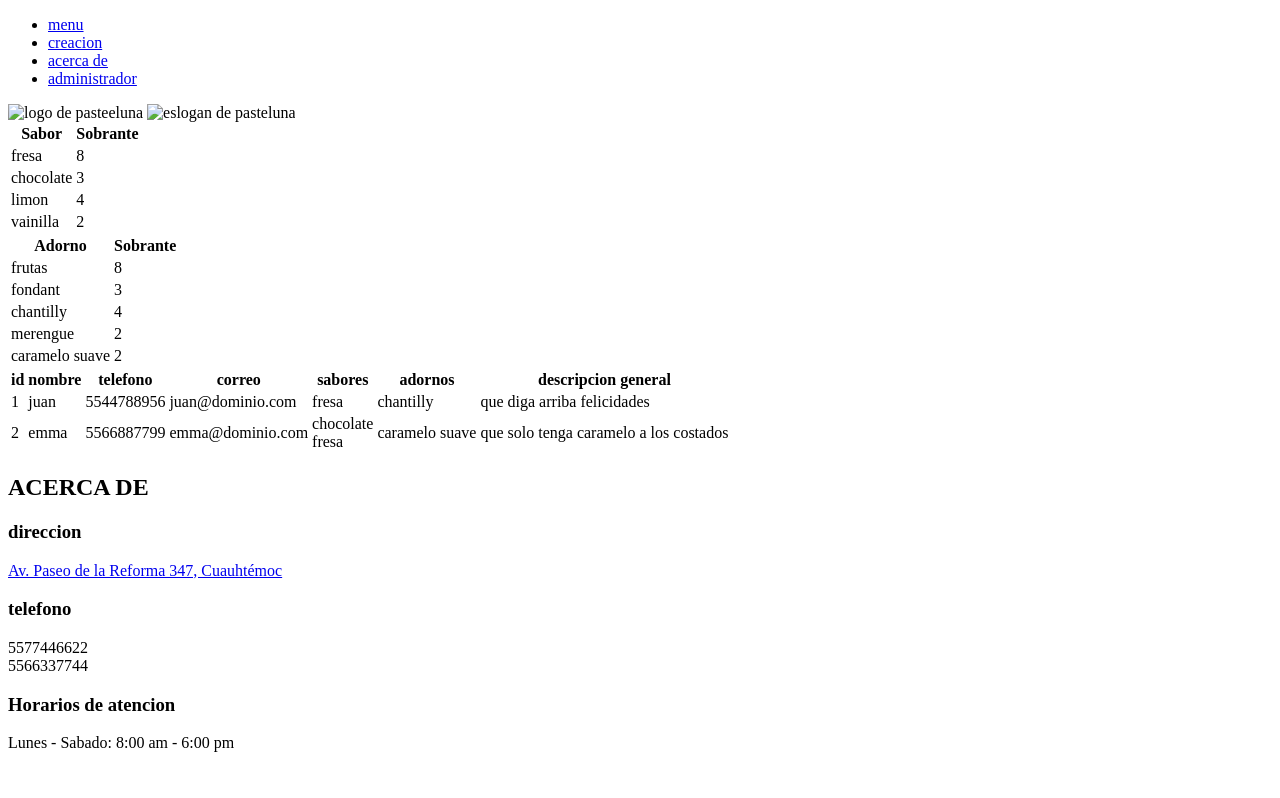
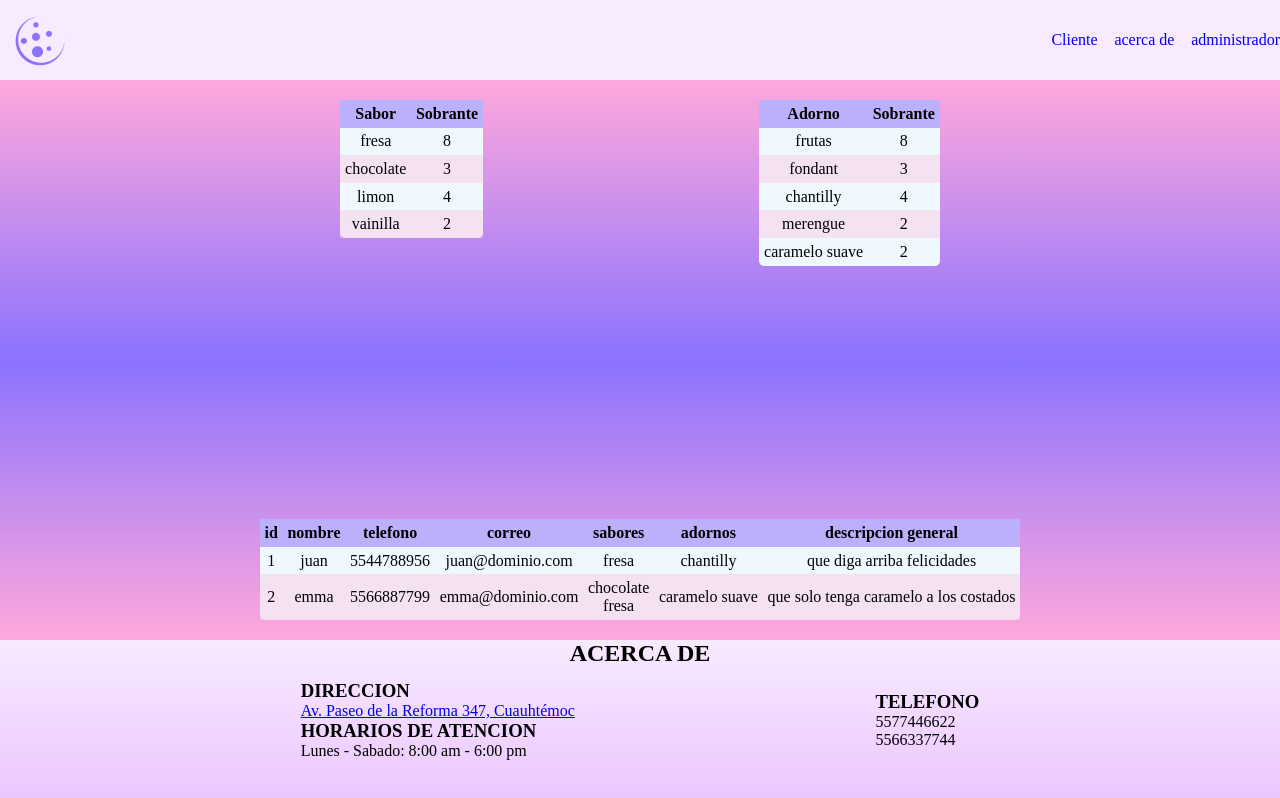
Before and after one commit to AngelCstd/Pasteluna, a plain HTML site: page views/admin.html in a window 1280 px wide. Drawn offline with Linux system fonts and the light colour scheme.

Commit message:
terminado, sujeto a mejoras de diseño

```diff
--- /dev/null
+++ b/Style/admin.css
@@ -0,0 +1,48 @@
+*{
+    box-sizing: border-box;
+}
+section{
+    width: 100%;
+    min-height: 70vh;
+    background: linear-gradient(180deg, #ffa8dc, #8b73ff, #ffa8dc);
+    display: flex;
+    flex-flow: row nowrap;
+    justify-content: center;
+    align-items: center;
+}
+div.tabla{
+    width: 90vw;
+    min-height: 65vh;
+    display: flex;
+    flex-flow: row wrap;
+    justify-content: space-evenly;
+    align-items: flex-start;
+
+}
+table{
+    table-layout: fixed;
+    background-color: aliceblue;
+    border-collapse: collapse;
+    border-radius: 0 0 5px 5px;
+
+
+}
+.pedidos{
+    align-self: flex-end;
+    width: 90vw;
+    overflow: auto;
+    display: flex;
+    justify-content: center;
+    align-items: center;
+}
+thead{
+    background-color: #ae9efbca;
+}
+td, th{
+    text-align: center;
+    padding: .3em;
+
+}
+tbody tr:nth-child(even) {
+    background-color: #f9c3e372;
+  }
--- /dev/null
+++ b/Style/headeryfooter.css
@@ -0,0 +1,59 @@
+*{
+    margin: 0;
+}
+body{
+    font-size: 16px;
+}
+/**********header***********/
+header{
+    position: sticky;
+    top: 0;
+    left: 0;
+    background-color: #f8eafff7;
+    z-index: 1000;
+}
+nav, footer, .div-footer{
+    display: flex;
+    align-items: center;
+    justify-content: space-between;
+}
+header a{
+    text-decoration: none;
+}
+header li{
+    display: inline-block;
+    margin-left: .8em;
+}
+nav img{
+    height: 10vh;
+}
+/* **********footer********** */
+footer{
+    position: relative;
+    top: 0;
+    background: linear-gradient(180deg, #f8eaff, #ebc7ff);
+    height: 10em;
+    flex-flow: row wrap;
+    justify-content: space-evenly;
+}
+footer>h2{
+    position: absolute;
+    top: 0;
+}
+footer>div{
+    flex-flow: column wrap;
+    justify-content: space-between;
+}
+/**********responsive**********/
+@media (max-width: 500px) {
+    body{
+        font-size: 12px
+    }
+
+}
+@media (max-width: 550px) and (min-width: 500px) {
+    body{
+        font-size: 14px
+    }
+
+}
--- a/Style/Style.css
+++ b/Style/index.css
@@ -1,42 +1,15 @@
-/* header con nav*/
-html{
-    height: auto;
-    min-height: 100%;
-}
 *{
     margin: 0;
 }
 body{
     font-size: 16px;
 }
-h2.titulo{
+div{
+    display: flex;
+}
+section>h2{
     position: absolute;
     top: 0;
-}
-header{
-    position: sticky;
-    top: 0;
-    left: 0;
-    background-color: #f8eafff7;
-    z-index: 1000;
-}
-nav{
-    display:flex;
-    justify-content: space-between;
-    align-items: center;
-}
-a.barnav{
-    text-decoration: none;
-}
-li{
-    margin: 0.5em;
-}
-li.barnav{
-    display: inline;
-    padding-right: .5em;
-}
-img.logo{
-    height: 10vh;
 }
 section{
     position: relative;
@@ -49,12 +22,13 @@ section{
     height: 90vh;
     width: 100%;
 }
+
+
 /* ***************menu********** */
 section.menu{
     background: linear-gradient(180deg, #ffa8dc, #8b73ff);
 }
 div.menu{
-    display: flex;
     width: 75vw;
     margin: auto;
     flex-flow: row wrap;
@@ -62,26 +36,32 @@ div.menu{
     justify-content: space-around;
 
 }
-ul{
-    padding: 0;
-    list-style-type: none;
-}
-div.lista-menu{
+div.menu div{
     font-size: .75em;
     box-shadow: .15em .18em .25em black;
     border-radius: 10px;
-    display: flex;
     flex-flow: column nowrap;
     align-items: center;
     justify-content: space-evenly;
     padding: .8em;
 }
+ul{
+    padding: 0;
+    list-style-type: none;
+}
+li{
+    margin: 0.5em;
+}
+
+
 /* ************envio************** */
 section.envio{
     background: linear-gradient(360deg, #ffa8dc, #8b73ff);
 }
-div.formulario{
-    display: flex;
+label{
+    font-size: .6em;
+}
+div.form{
     flex-flow: row wrap;
     justify-content: center;
     align-items: stretch;
@@ -91,47 +71,22 @@ div.formulario{
     border-radius: 10px;
     padding: 0 .5em .5em;
 }
-div.seleccion-pastel{
-    display: flex;
+div.form-pastel{
     flex-flow: row nowrap;
     justify-content: space-between;
     column-gap: 5vw;
     align-items: stretch;
 }
-label{
-    font-size: .6em;
+div.form-pastel>div{
+    display: block;
 }
-ul.seleccion-formulario{
-    margin: -16px;
-    display: block;
-    padding: -15px;
-}
-li.seleccion-formulario{
-    margin: 0px;
-}
-.form-datos-envio{
+div.form-datos{
     display: flex;
     flex-flow: column nowrap;
     justify-content: flex-start;
     align-items: flex-start;
 }
-/* **********footer********** */
-footer{
-    position: relative;
-    top: 0;
-    background: linear-gradient(180deg, #f8eaff, #edd0fd);
-    height: 10em;
-    display: flex;
-    flex-flow: row wrap;
-    justify-content: space-evenly;
-    align-items: center;
-}
-div.div-footer{
-    display: flex;
-    flex-flow: column wrap;
-    justify-content: center;
-    align-items: center;
-}
+
 /************input*************/
 .input-form{
     width: 100%;
@@ -156,6 +111,8 @@ div.div-footer{
     transform-origin: left top;
     color: #000;
 }
+
+/********responsive*********/
 @media (max-width: 500px) {
     body{
         font-size: 12px
--- a/index.html
+++ b/index.html
@@ -7,25 +7,26 @@
     <meta name="viewport" content="width=device-width, initial-scale=1.0" />
     <title>Pasteluna</title>
     <link rel="icon" href="./Img/Pasteluna-sinfondo.png" />
-    <link rel="stylesheet" href="./Style/Style.css" />
+    <link rel="stylesheet" href="Style/headeryfooter.css">
+    <link rel="stylesheet" href="./Style/index.css" />
 </head>
 
 <body>
     <header>
         <nav>
-            <img src="./Img/Pasteluna-sinfondo.png" alt="logo de pasteeluna" class="logo" />
+            <img src="./Img/Pasteluna-sinfondo.png" alt="logo de pasteeluna"/>
             <ul>
-                <li class="barnav"><a class="barnav" href="#menu">menu</a></li>
-                <li class="barnav"><a class="barnav" href="#envio">envio</a></li>
-                <li class="barnav"><a class="barnav" href="#acercaDe">acerca de</a></li>
-                <li class="barnav"><a class="barnav" href="./views/admin.html">admin</a></li>
+                <li><a href="#menu">menu</a></li>
+                <li><a href="#envio">envio</a></li>
+                <li><a href="#acercaDe">acerca de</a></li>
+                <li><a href="./views/admin.html">admin</a></li>
             </ul>
         </nav>
     </header>
     <section class="menu">
-        <h2 id="menu" class="titulo">MENU</h2>
+        <h2 id="menu">MENU</h2>
         <div class="menu">
-            <div class="lista-menu">
+            <div>
                 <h3>Sabores</h3>
                 <ul>
                     <li>Fresa .........40</li>
@@ -34,7 +35,7 @@
                     <li>Vainilla ....40</li>
                 </ul>
             </div>
-            <div class="lista-menu">
+            <div>
                 <h3>Adornos</h3>
                 <ul>
                     <li>Frutas .........40</li>
@@ -47,11 +48,12 @@
         </div>
     </section>
     <section class="envio">
-        <h2 id="envio" class="titulo">ENVIO</h2>
+        <h2 id="envio">ENVIO</h2>
         <form>
-            <div class="formulario">
-                <div class="seleccion-pastel">
-                    <div class="seleccion-formulario">
+            <div class="form">
+                <div class="form-pastel">
+                    <div>
+
                         <h3>Sabores</h3>
                         <input type="checkbox" name="sabores" id="fresa" value="fresa" />
                         <label for="fresa">Fresa</label><br />
@@ -61,8 +63,10 @@
                         <label for="limon">Limon</label><br />
                         <input type="checkbox" name="sabores" id="vainilla" value="vainilla" />
                         <label for="vainilla">Vainilla</label>
+
                     </div>
-                    <div class="seleccion-formulario">
+                    <div>
+
                         <h3>Adornos</h3>
                         <input type="checkbox" name="adornos" id="frutas" value="frutas" />
                         <label for="frutas">Frutas</label><br />
@@ -74,34 +78,34 @@
                         <label for="merengue">Merengue</label><br />
                         <input type="checkbox" name="adornos" id="carameloSuave" value="carameloSuave" />
                         <label for="carameloSuave">Caramelo</label>
+
                     </div>
                 </div>
-                <div class="form-datos-envio"><br>
+                <div class="form-datos"><br>
+
                     <input class="input-form" type="text" name="nombre" id="nombre" placeholder="  " />
                     <label class="label-form" for="nombre">Nombre</label>
-                    <input class="input-form" type="number" name="telefono" id="telefono" placeholder="  "
-                        maxlength="10" />
+                    <input class="input-form" type="number" name="telefono" id="telefono" placeholder="  " maxlength="10" />
                     <label class="label-form" for="telefono">Telefono</label>
                     <input class="input-form" type="email" name="correo" id="correo" placeholder=" " />
                     <label class="label-form" for="correo">Correo</label>
                     <label for="descripcionGeneral">Descripcion General</label>
-                    <textarea name="descripcionGeneral" id="descripcionGeneral" cols="20" rows="3"
-                        placeholder="Mas detalles">
-            </textarea>
+                    <textarea name="descripcionGeneral" id="descripcionGeneral" cols="20" rows="3"></textarea>
                     <input type="submit" value="Enviar pastel" />
+
                 </div>
             </div>
         </form>
     </section>
     <footer>
-        <h2 id="acercaDe" class="titulo">ACERCA DE</h2>
-        <div class="div-footer">
+        <h2 id="acercaDe">ACERCA DE</h2>
+        <div>
             <h3>DIRECCION</h3>
             <a href="https://goo.gl/maps/imBUCSM43uAqQnZc6">Av. Paseo de la Reforma 347, Cuauhtémoc</a><br>
             <h3>HORARIOS DE ATENCION</h3>
             <p>Lunes - Sabado: 8:00 am - 6:00 pm</p>
         </div>
-        <div class="div-footer telefono">
+        <div>
             <h3>TELEFONO</h3>
             <p>
                 5577446622 </p>
--- a/views/admin.html
+++ b/views/admin.html
@@ -1,31 +1,37 @@
 <!DOCTYPE html>
-<html lang="en">
+<html lang="es_mx">
+
 <head>
-    <meta charset="UTF-8">
-    <meta http-equiv="X-UA-Compatible" content="IE=edge">
-    <meta name="viewport" content="width=device-width, initial-scale=1.0">
+    <meta charset="UTF-8" />
+    <meta http-equiv="X-UA-Compatible" content="IE=edge" />
+    <meta name="viewport" content="width=device-width, initial-scale=1.0" />
     <title>Administrador</title>
-    <link rel="icon" href="./Img/Logo.png">
+    <link rel="icon" href="./Img/Logo.png" />
+    <link rel="stylesheet" href="../Style/headeryfooter.css" />
+    <link rel="stylesheet" href="../Style/admin.css" />
 </head>
+
 <body>
+    <header>
         <nav>
+            <img src="../Img/Pasteluna-sinfondo.png" alt="logo de pasteeluna" />
             <ul>
-            <li><a href="../index.html">menu</a></li>
-            <li><a href="../index.html">creacion</a></li>
-            <li><a href="../index.html">acerca de</a></li>
+                <li><a href="../index.html">Cliente</a></li>
+                <li><a href="#acercade">acerca de</a></li>
                 <li><a href="../views/admin.html">administrador</a></li>
             </ul>
         </nav>
-    <header>
-        <img src="./Img/Logo.png" alt="logo de pasteeluna" width="200" />
-        <img src="./Img/Eslogan.png" alt="eslogan de pasteluna" width="200" />
     </header>
     <section>
+        <div class="tabla">
             <table>
+                <thead>
                     <tr>
                         <th>Sabor</th>
                         <th>Sobrante</th>
                     </tr>
+                </thead>
+                <tbody>
                     <tr>
                         <td>fresa</td>
                         <td>8</td>
@@ -42,12 +48,16 @@
                         <td>vainilla</td>
                         <td>2</td>
                     </tr>
+                </tbody>
             </table>
             <table>
+                <thead>
                     <tr>
                         <th>Adorno</th>
                         <th>Sobrante</th>
                     </tr>
+                </thead>
+                <tbody>
                     <tr>
                         <td>frutas</td>
                         <td>8</td>
@@ -68,8 +78,12 @@
                         <td>caramelo suave</td>
                         <td>2</td>
                     </tr>
+
+                </tbody>
             </table>
+            <div class="pedidos">
                 <table>
+                    <thead>
                         <tr>
                             <th>id</th>
                             <th>nombre</th>
@@ -79,6 +93,8 @@
                             <th>adornos</th>
                             <th>descripcion general</th>
                         </tr>
+                    </thead>
+                    <tbody>
                         <tr>
                             <td>1</td>
                             <td>juan</td>
@@ -93,21 +109,32 @@
                             <td>emma</td>
                             <td>5566887799</td>
                             <td>emma@dominio.com</td>
-                <td>chocolate <br> fresa</td>
+                            <td>
+                                chocolate <br />
+                                fresa
+                            </td>
                             <td>caramelo suave</td>
                             <td>que solo tenga caramelo a los costados</td>
                         </tr>
+                    </tbody>
                 </table>
+            </div>
+        </div>
     </section>
     <footer>
         <h2 id="acercaDe">ACERCA DE</h2>
-        <h3>direccion</h3>
-        <a href="https://goo.gl/maps/imBUCSM43uAqQnZc6">Av. Paseo de la Reforma 347, Cuauhtémoc</a>
-        <h3>telefono</h3>
-        <p>5577446622 <br> 5566337744</p>
-        <h3>Horarios de atencion</h3>
+        <div>
+            <h3>DIRECCION</h3>
+            <a href="https://goo.gl/maps/imBUCSM43uAqQnZc6">Av. Paseo de la Reforma 347, Cuauhtémoc</a><br />
+            <h3>HORARIOS DE ATENCION</h3>
             <p>Lunes - Sabado: 8:00 am - 6:00 pm</p>
+        </div>
+        <div>
+            <h3>TELEFONO</h3>
+            <p>5577446622</p>
+            <p>5566337744</p>
+        </div>
     </footer>
+</body>
 
-</body>
 </html>
```
Lines whose indentation alone changed are shown as unchanged.
